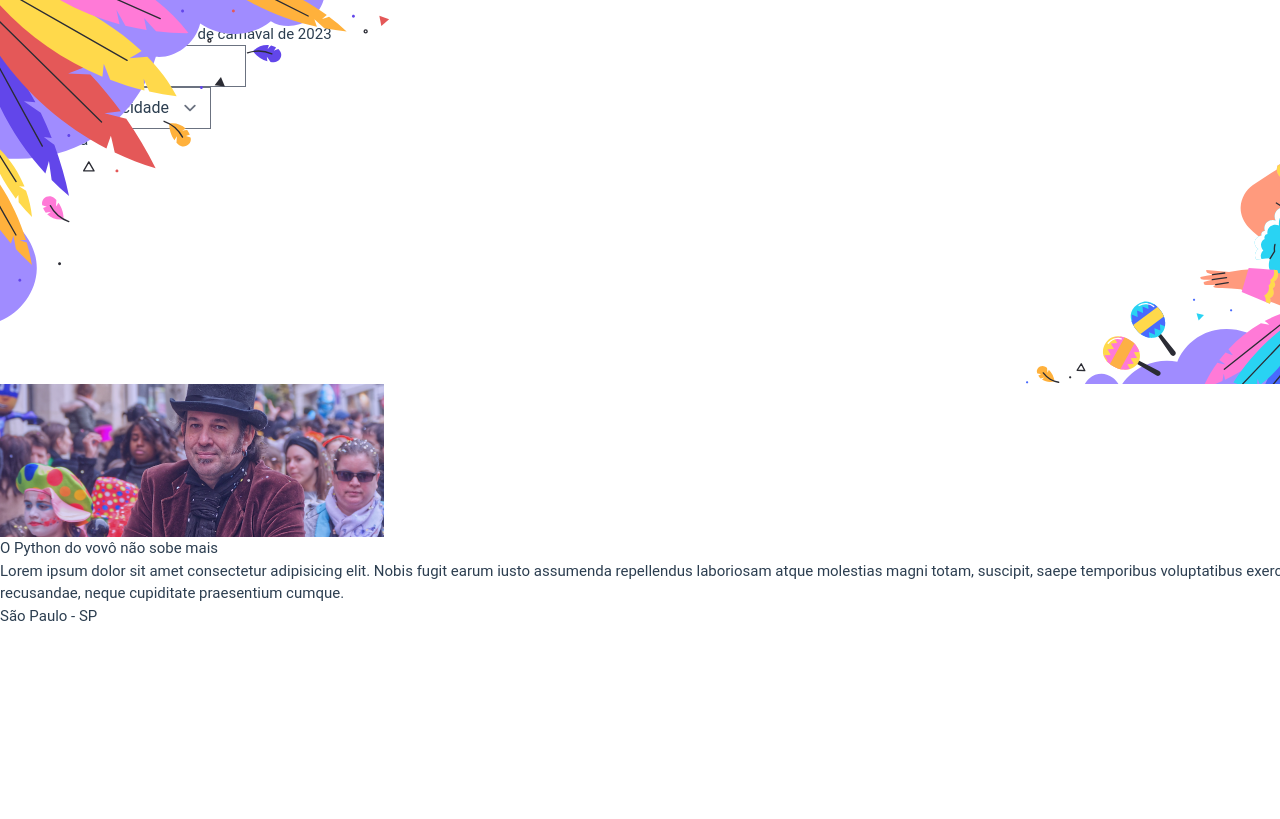
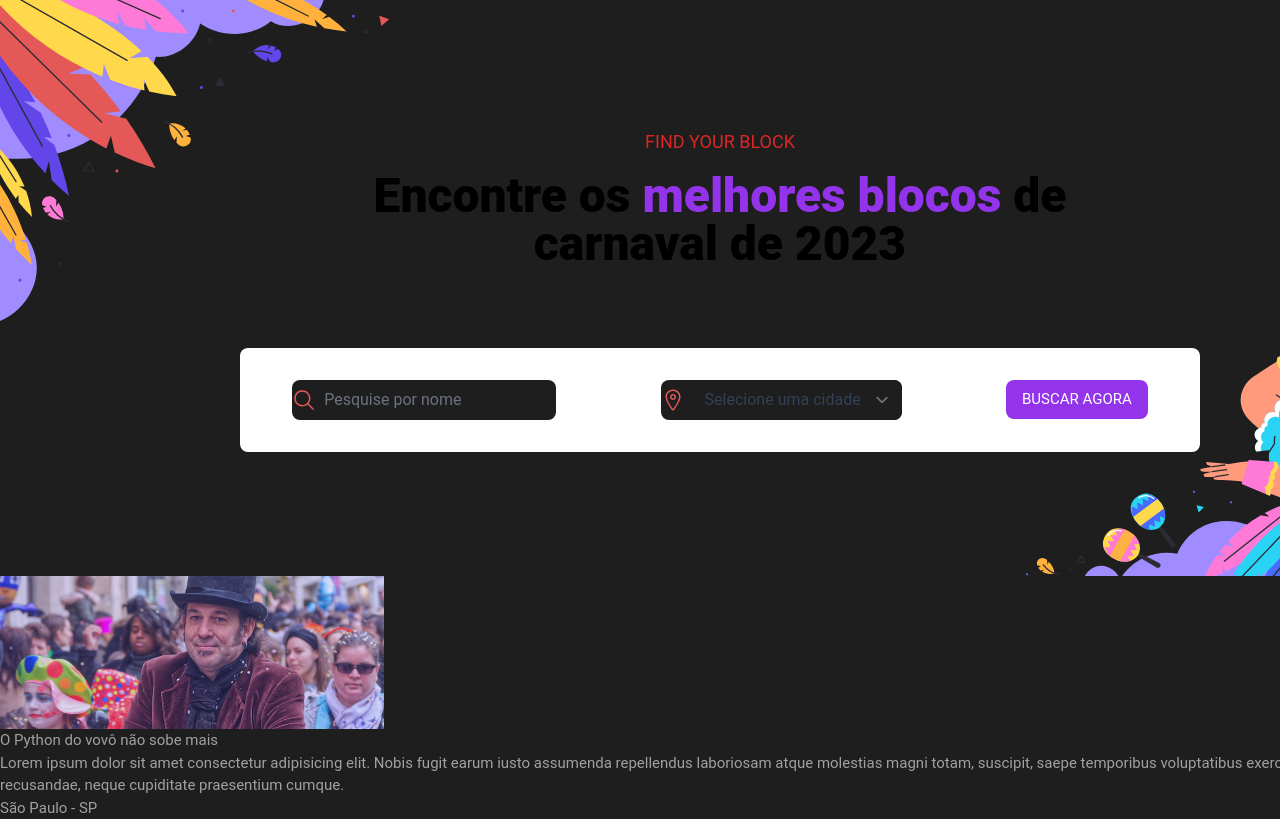
Before and after one commit to teseu/encontreSeuBloco, a Vue app: page / in a window 1280 px wide. Shown: the top 819 px of the page. Built offline with nearby package versions, Linux system fonts and the light colour scheme.

Commit message:
Ajustes na seção hero 🎨 🎉

```diff
--- a/src/assets/base.css
+++ b/src/assets/base.css
@@ -10,6 +10,7 @@
 
   --vt-c-indigo: #2c3e50;
 
+  --bg-externo: #1E1E1E;
   --hero-background: #F8F8FF;
   --red: #E45858;
   --purple: #6246EA;
@@ -33,7 +34,7 @@
 
 /* semantic color variables for this project */
 :root {
-  --color-background: var(--vt-c-white);
+  --color-background: var(--bg-externo);
   --color-background-soft: var(--vt-c-white-soft);
   --color-background-mute: var(--vt-c-white-mute);
 
@@ -46,9 +47,9 @@
   --section-gap: 160px;
 }
 
-@media (prefers-color-scheme: dark) {
+@media (prefers-color-scheme: light) {
   :root {
-    --color-background: var(--vt-c-black);
+    --color-background: var(--bg-externo);
     --color-background-soft: var(--vt-c-black-soft);
     --color-background-mute: var(--vt-c-black-mute);
 
@@ -84,9 +85,34 @@ body {
   background: var(--color-background);
   transition: color 0.5s, background-color 0.5s;
   line-height: 1.6;
-  font-family: Roboto, Oxygen, sans-serif;
+  font-family: Roboto;
   font-size: 15px;
   text-rendering: optimizeLegibility;
   -webkit-font-smoothing: antialiased;
   -moz-osx-font-smoothing: grayscale;
 }
+
+main .content {
+  background: var(--hero-background);
+}
+
+.input-container:nth-child(2) {
+  background-color: var(--hero-background);
+  background-image: url(@/assets/img/location.svg);
+  background-position: left, right;
+  background-repeat: no-repeat;
+  padding-left: 2rem;
+
+}
+
+.input-container select {
+  background-color: var(--hero-background);
+}
+
+.input-container input {
+  background-color: var(--hero-background);
+  background-image: url(@/assets/img/search.svg);
+  background-position: left;
+  background-repeat: no-repeat;
+  padding-left: 2rem;
+}
--- a/src/components/TheHero.vue
+++ b/src/components/TheHero.vue
@@ -1,31 +1,37 @@
 <template>
 	<div>
-    <div class="content w-full bg-white relative h-96">
-      <div class="hero__title">
-        <div class="find">Find your block</div>
-        <div class="encontre">
-          Encontre os <span>melhores blocos</span> de carnaval de 2023
+		<div class="content w-full relative h-[36rem]">
+			<div class="hero__title w-3/5 mx-auto px-16 pt-32 pb-20">
+				<div class="uppercase text-red-600 text-lg text-center mb-4">Find your block</div>
+				<div class="text-5xl text-black font-extrabold text-center">
+					Encontre os <span class="text-purple-600 font-extrabold">melhores blocos</span> de carnaval de 2023
 				</div>
-        <div class="form__container">
-          <form class="form">
+			</div>
+				<div class="form__container bg-white w-2/3 mx-auto rounded-lg py-8 mb-16">
+					<form class="form flex justify-around">
 						<div class="input-container">
-              <input type="text">
+							<input class="rounded-lg border-0 text-slate-700" type="text" placeholder="Pesquise por nome" />
 						</div>
-            <div class="input-container">
-              <select name="cidade" id="cidade">
+						<div class="input-container rounded-lg">
+							<select class="rounded-lg border-0 text-slate-700" name="cidade" id="cidade">
 								<option value="">Selecione uma cidade</option>
 							</select>
 						</div>
 						<div class="input-container">
-              <button class="purple">
-                Buscar agora
-              </button>
+							<button class="text-white uppercase bg-purple-600 rounded-lg px-4 py-2">Buscar agora</button>
 						</div>
 					</form>
 				</div>
-      </div>
-      <img class="absolute top-0 left-0" src="../assets/img/ilustra-01.svg" alt="penas">
-      <img class="absolute bottom-0 right-0" src="../assets/img/ilustra-02.svg" alt="mulher dançando">
+			<img
+				class="absolute top-0 left-0"
+				src="../assets/img/ilustra-01.svg"
+				alt="penas"
+			/>
+			<img
+				class="absolute bottom-0 right-0"
+				src="../assets/img/ilustra-02.svg"
+				alt="mulher dançando"
+			/>
 		</div>
 	</div>
 </template>
```
Lines whose indentation alone changed are shown as unchanged.
